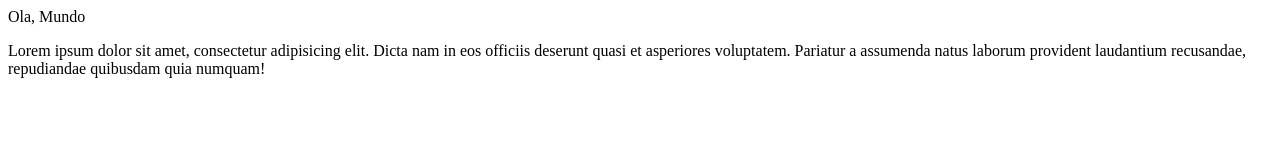
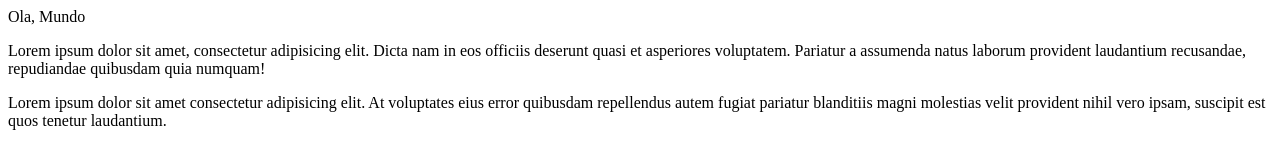
Before and after one commit to sergiosumbana/Ola-Mundo, a plain HTML site: page site-exemplo/index.html in a window 1280 px wide. Drawn offline with Linux system fonts and the light colour scheme.

Commit message:
adicionei um paragrafo

```diff
--- a/site-exemplo/index.html
+++ b/site-exemplo/index.html
@@ -13,5 +13,8 @@
     <p>
         Lorem ipsum dolor sit amet, consectetur adipisicing elit. Dicta nam in eos officiis deserunt quasi et asperiores voluptatem. Pariatur a assumenda natus laborum provident laudantium recusandae, repudiandae quibusdam quia numquam!
     </p>
+    <p>
+        Lorem ipsum dolor sit amet consectetur adipisicing elit. At voluptates eius error quibusdam repellendus autem fugiat pariatur blanditiis magni molestias velit provident nihil vero ipsam, suscipit est quos tenetur laudantium.
+    </p>
 </body>
 </html>
```
